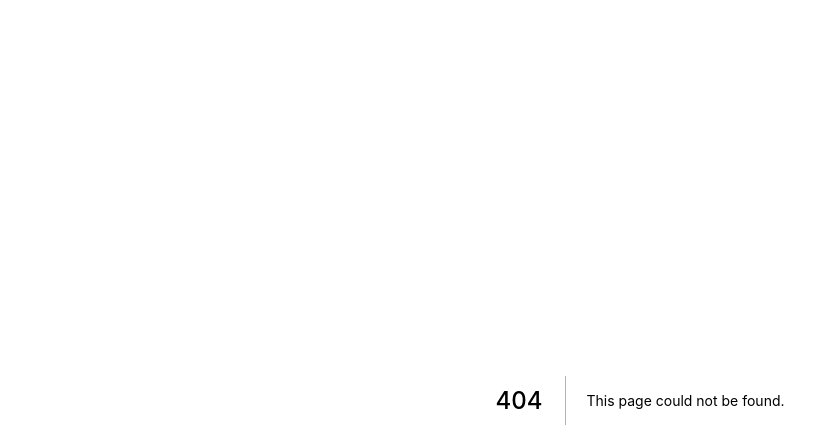
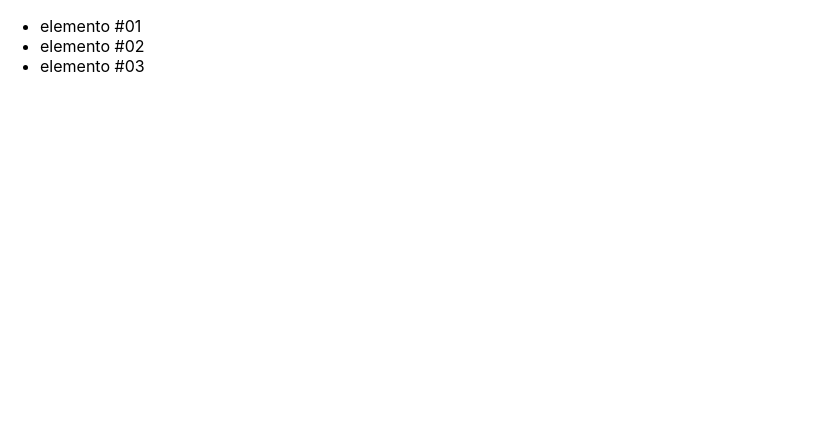
Before and after one commit to codingscode/Framework-Next, a Next.js app in the folder 001/exercicos-1/: page /basicos/componenteComFilhos in a window 1280 px wide. Before the commit this address had no page. Shown: the top 448 px of the page, without its empty margins (0-824 px from the left). Built offline with nearby package versions, Linux system fonts and the light colour scheme.

Commit message:
parte 40

```diff
--- /dev/null
+++ b/001/exercicos-1/components/Item.jsx
@@ -0,0 +1,9 @@
+
+
+
+export default function Item(props) {
+
+   return (
+      <li>{props.conteudo}</li>
+   )
+}
--- /dev/null
+++ b/001/exercicos-1/components/Lista.jsx
@@ -0,0 +1,13 @@
+
+
+
+export default function Lista(props) {
+
+   return (
+      <ul>
+         <li>elemento #01</li>
+         <li>elemento #02</li>
+         <li>elemento #03</li>
+      </ul>
+   )
+}
--- /dev/null
+++ b/001/exercicos-1/pages/basicos/componenteComFilhos.jsx
@@ -0,0 +1,17 @@
+import Item from '../../components/Item'
+import Lista from '../../components/Lista'
+
+
+
+export default function componenteComFilhos(props) {
+
+   return (
+      <div>
+         <Lista >
+            <Item conteudo="item #11" />
+            <Item conteudo="item #12" />
+            <Item conteudo="item #13" />
+         </Lista>
+      </div>
+   )
+}
```
Also changed, not shown: 1 other file (tests, documents, lock files or other folders).
